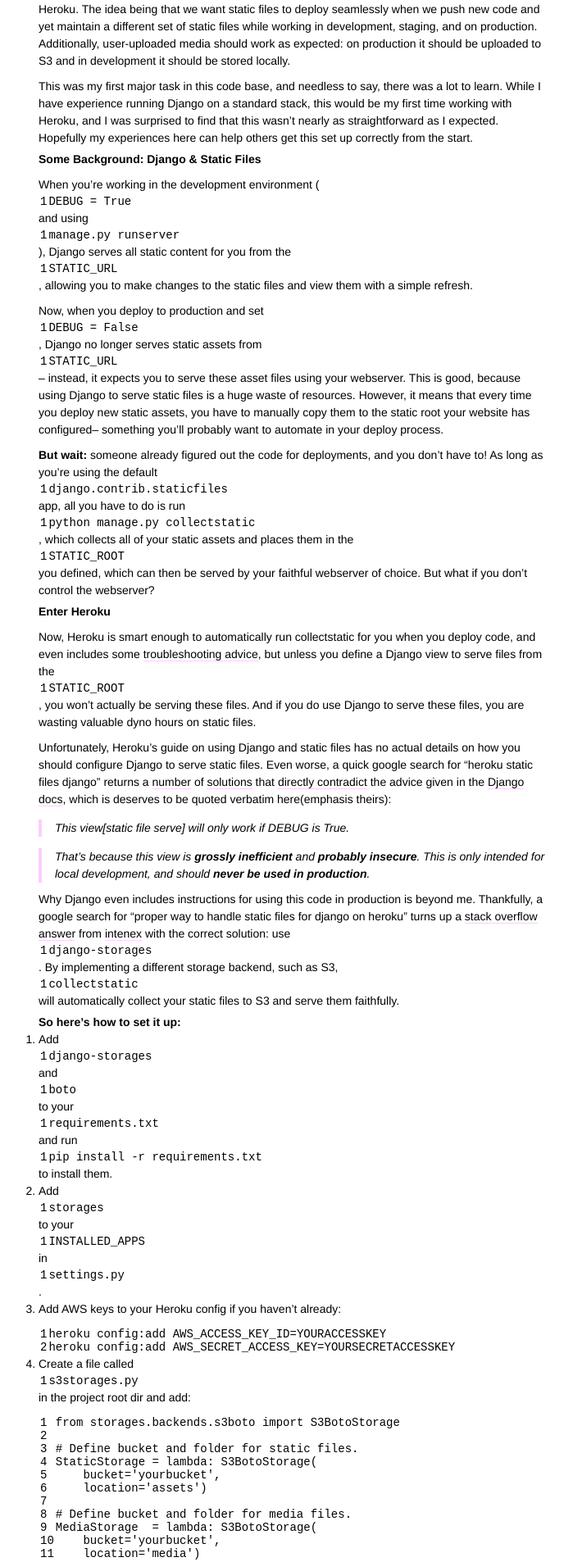
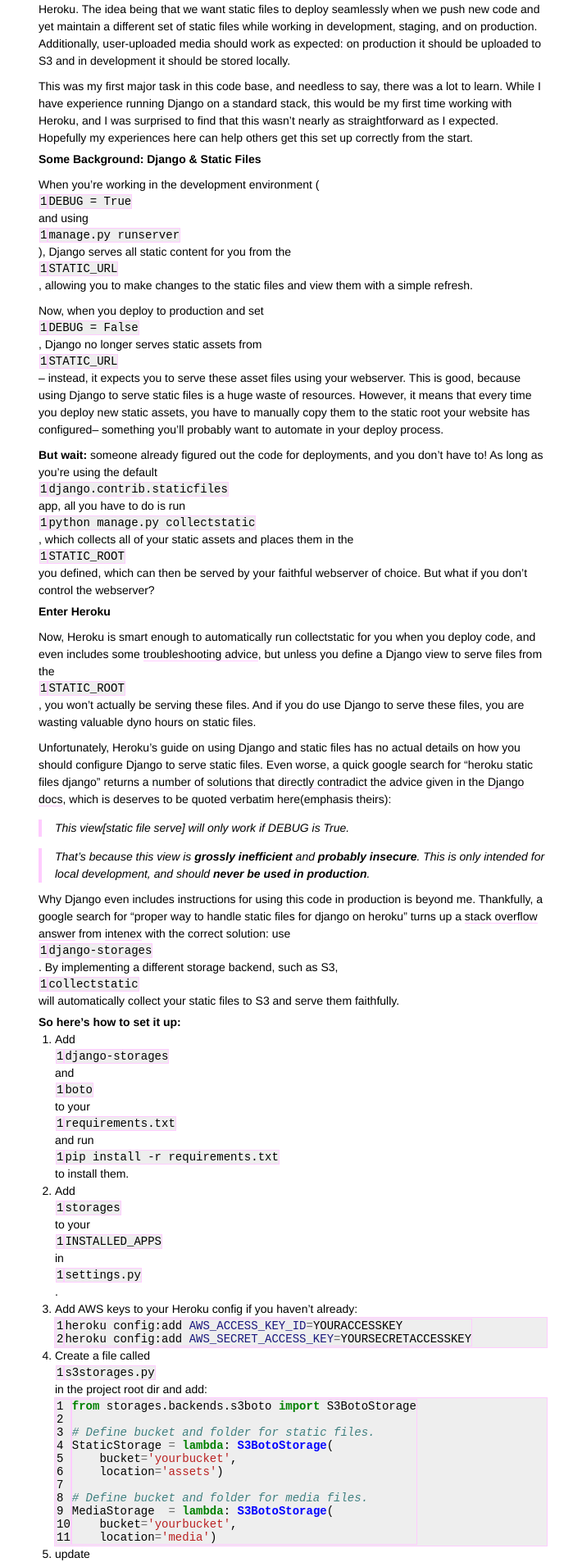
Before and after one commit to larkin/larkin.github.com, a Jekyll site: the page built from _posts/2013-02-27-configuring-a-static-asset-pipeline-with-django-and-heroku.markdown, in a window 1280 px wide. Shown: the part 396-2302 px from the top of the page at 82% size, without its empty margins (453-1152 px from the left). Built offline with Jekyll 4.4.1, drawn with Linux system fonts in a browser that asks for light colours; Markdown is read by kramdown in place of the engine named in the settings; some of the changed text lies outside the part shown.

Commit message:
enable pygments, add code block style

````diff
--- a/_config.yml
+++ b/_config.yml
@@ -11,7 +11,7 @@
 
 future:      true
 lsi:         false
-pygments:    false
+pygments:    true
 markdown:    redcarpet
 permalink:   date
 
--- a/_includes/header.html
+++ b/_includes/header.html
@@ -1,6 +1,7 @@
 <head>
   <title>{{ page.title }}</title>
   <link rel="stylesheet" href="/static/core.css" type="text/css">
+  <link rel="stylesheet" href="/static/pygments.css" type="text/css">
 </head>
 
 
--- a/_posts/2013-02-27-configuring-a-static-asset-pipeline-with-django-and-heroku.markdown
+++ b/_posts/2013-02-27-configuring-a-static-asset-pipeline-with-django-and-heroku.markdown
@@ -64,7 +64,6 @@
     if DEBUG:
         # Development storage using local files.
         STATIC_URL = '/static/'
-        ADMIN_MEDIA_PREFIX = '/static/admin/'
         MEDIA_URL = '/media/'
         MEDIA_ROOT = '/path/to/development/media'
 
@@ -73,7 +72,6 @@
         DEFAULT_FILE_STORAGE = 's3storages.MediaStorage'
         STATICFILES_STORAGE = 's3storages.StaticStorage'
         STATIC_URL = 'https://s3.amazonaws.com/yourbucket/assets'
-        ADMIN_MEDIA_PREFIX = 'https://s3.amazonaws.com/yourbucket/assets/admin/'
         MEDIA_URL = 'https://s3.amazonaws.com/yourbucket/static/'
     ```
 
--- a/static/core.css
+++ b/static/core.css
@@ -267,6 +267,20 @@
     margin-bottom: 10px;
 }
 
+section > div li > p {
+    margin-bottom: 0px !important;
+}
+
+section > div ol,
+section > div ul {
+  -webkit-margin-before: 0;
+  -webkit-margin-after: 0;
+  -webkit-margin-start: 0;
+  -webkit-margin-end: 0;
+  -webkit-padding-start: 0;
+  padding-left: 20px;
+}
+
 section > div:last-child {
     margin-bottom: 0px;
     border-bottom: none;
@@ -294,6 +308,11 @@
 
 blockquote p {
     padding-top: 0px;
+}
+
+pre {
+  outline: 1px solid #fcf;
+  background-color: #eee;
 }
 
 /* ============================================================================
--- /dev/null
+++ b/static/pygments.css
@@ -0,0 +1,61 @@
+.hll { background-color: #ffffcc }
+.c { color: #408080; font-style: italic } /* Comment */
+.err { border: 1px solid #FF0000 } /* Error */
+.k { color: #008000; font-weight: bold } /* Keyword */
+.o { color: #666666 } /* Operator */
+.cm { color: #408080; font-style: italic } /* Comment.Multiline */
+.cp { color: #BC7A00 } /* Comment.Preproc */
+.c1 { color: #408080; font-style: italic } /* Comment.Single */
+.cs { color: #408080; font-style: italic } /* Comment.Special */
+.gd { color: #A00000 } /* Generic.Deleted */
+.ge { font-style: italic } /* Generic.Emph */
+.gr { color: #FF0000 } /* Generic.Error */
+.gh { color: #000080; font-weight: bold } /* Generic.Heading */
+.gi { color: #00A000 } /* Generic.Inserted */
+.go { color: #888888 } /* Generic.Output */
+.gp { color: #000080; font-weight: bold } /* Generic.Prompt */
+.gs { font-weight: bold } /* Generic.Strong */
+.gu { color: #800080; font-weight: bold } /* Generic.Subheading */
+.gt { color: #0044DD } /* Generic.Traceback */
+.kc { color: #008000; font-weight: bold } /* Keyword.Constant */
+.kd { color: #008000; font-weight: bold } /* Keyword.Declaration */
+.kn { color: #008000; font-weight: bold } /* Keyword.Namespace */
+.kp { color: #008000 } /* Keyword.Pseudo */
+.kr { color: #008000; font-weight: bold } /* Keyword.Reserved */
+.kt { color: #B00040 } /* Keyword.Type */
+.m { color: #666666 } /* Literal.Number */
+.s { color: #BA2121 } /* Literal.String */
+.na { color: #7D9029 } /* Name.Attribute */
+.nb { color: #008000 } /* Name.Builtin */
+.nc { color: #0000FF; font-weight: bold } /* Name.Class */
+.no { color: #880000 } /* Name.Constant */
+.nd { color: #AA22FF } /* Name.Decorator */
+.ni { color: #999999; font-weight: bold } /* Name.Entity */
+.ne { color: #D2413A; font-weight: bold } /* Name.Exception */
+.nf { color: #0000FF } /* Name.Function */
+.nl { color: #A0A000 } /* Name.Label */
+.nn { color: #0000FF; font-weight: bold } /* Name.Namespace */
+.nt { color: #008000; font-weight: bold } /* Name.Tag */
+.nv { color: #19177C } /* Name.Variable */
+.ow { color: #AA22FF; font-weight: bold } /* Operator.Word */
+.w { color: #bbbbbb } /* Text.Whitespace */
+.mf { color: #666666 } /* Literal.Number.Float */
+.mh { color: #666666 } /* Literal.Number.Hex */
+.mi { color: #666666 } /* Literal.Number.Integer */
+.mo { color: #666666 } /* Literal.Number.Oct */
+.sb { color: #BA2121 } /* Literal.String.Backtick */
+.sc { color: #BA2121 } /* Literal.String.Char */
+.sd { color: #BA2121; font-style: italic } /* Literal.String.Doc */
+.s2 { color: #BA2121 } /* Literal.String.Double */
+.se { color: #BB6622; font-weight: bold } /* Literal.String.Escape */
+.sh { color: #BA2121 } /* Literal.String.Heredoc */
+.si { color: #BB6688; font-weight: bold } /* Literal.String.Interpol */
+.sx { color: #008000 } /* Literal.String.Other */
+.sr { color: #BB6688 } /* Literal.String.Regex */
+.s1 { color: #BA2121 } /* Literal.String.Single */
+.ss { color: #19177C } /* Literal.String.Symbol */
+.bp { color: #008000 } /* Name.Builtin.Pseudo */
+.vc { color: #19177C } /* Name.Variable.Class */
+.vg { color: #19177C } /* Name.Variable.Global */
+.vi { color: #19177C } /* Name.Variable.Instance */
+.il { color: #666666 } /* Literal.Number.Integer.Long */
````
